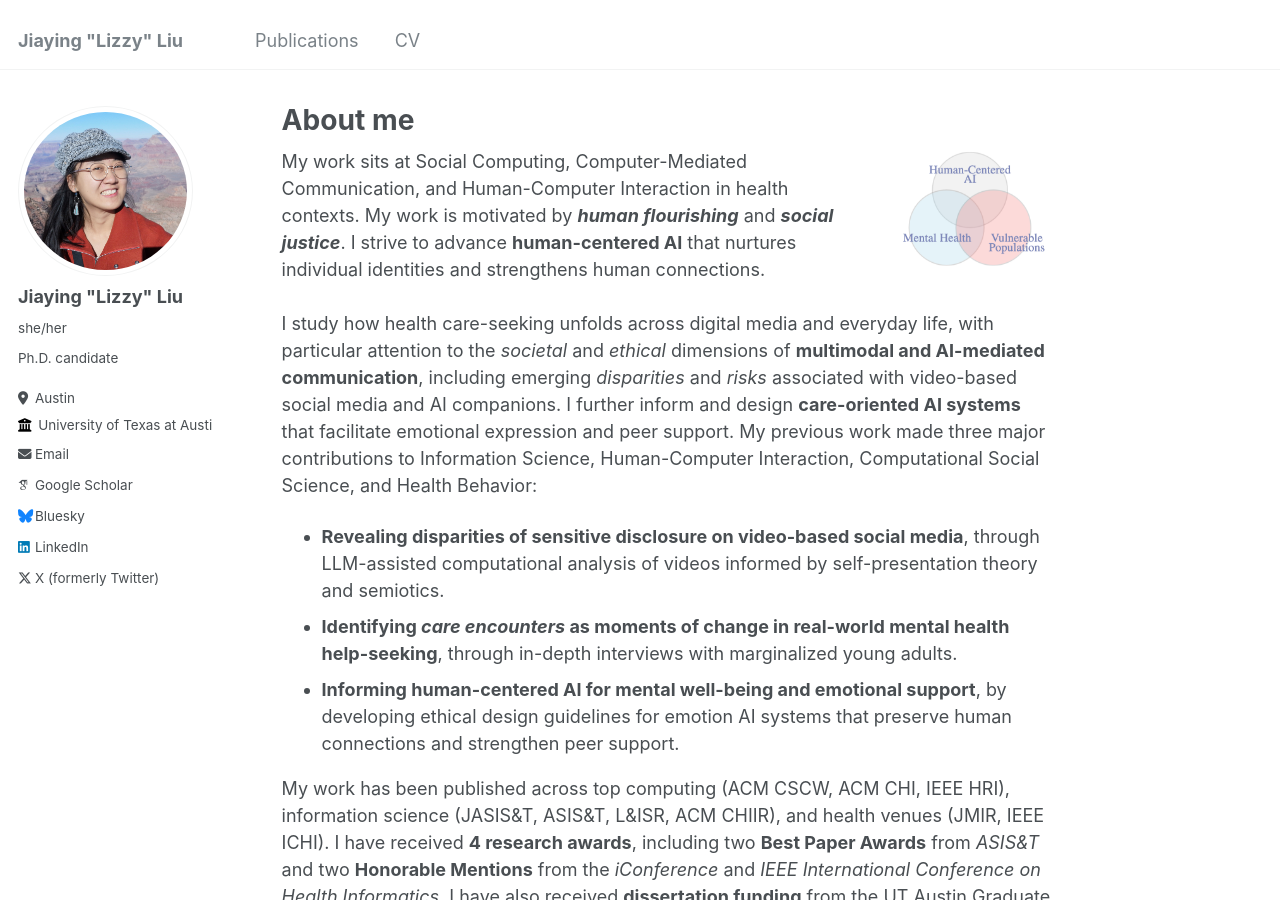
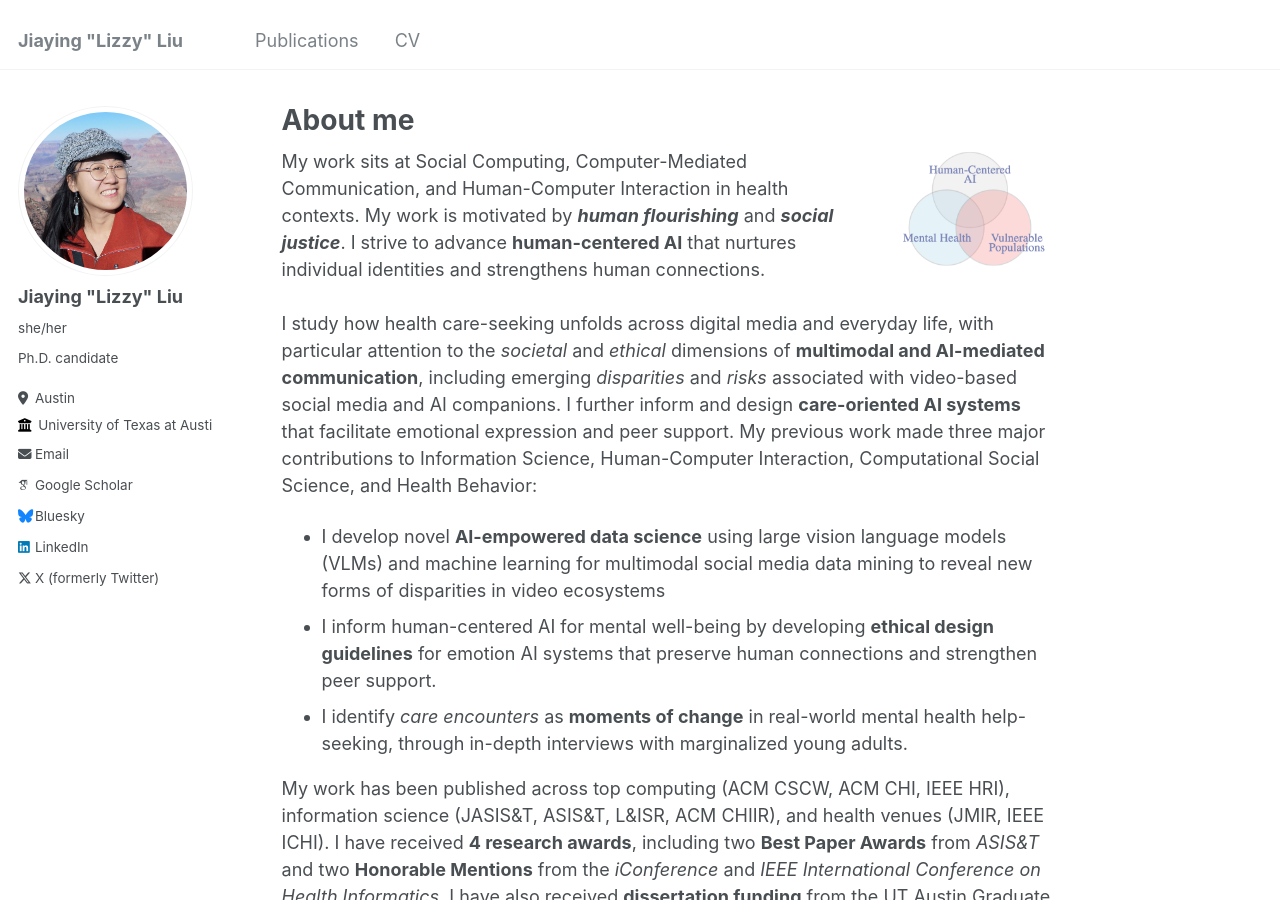
Before and after one commit to lizzyliu666/lizzyliu666.github.io, a Jekyll site: the page built from _pages/about.md, in a window 1280 px wide and 900 px high. Built offline with Jekyll 4.4.1, drawn with Linux system fonts in a browser that asks for light colours; some web fonts are replaced.

Commit message:
Revise contributions and research focus in about.md
Updated contributions to reflect new research focus on AI-empowered data science and ethical design guidelines.

```diff
--- a/_pages/about.md
+++ b/_pages/about.md
@@ -19,9 +19,9 @@ My work sits at Social Computing, Computer-Mediated Communication, and Human-Com
 
 I study how health care-seeking unfolds across digital media and everyday life, with particular attention to the _societal_ and _ethical_ dimensions of **multimodal and AI-mediated communication**, including emerging _disparities_ and _risks_ associated with video-based social media and AI companions. I further inform and design **care-oriented AI systems** that facilitate emotional expression and peer support. My previous work made three major contributions to Information Science, Human-Computer Interaction, Computational Social Science, and Health Behavior:
 
-- **Revealing disparities of sensitive disclosure on video-based social media**, through LLM-assisted computational analysis of videos informed by self-presentation theory and semiotics.
-- **Identifying <em>care encounters</em> as moments of change in real-world mental health help-seeking**, through in-depth interviews with marginalized young adults.
-- **Informing human-centered AI for mental well-being and emotional support**, by developing ethical design guidelines for emotion AI systems that preserve human connections and strengthen peer support.
+- I develop novel **AI-empowered data science** using large vision language models (VLMs) and machine learning for multimodal social media data mining to reveal new forms of disparities in video ecosystems
+- I inform human-centered AI for mental well-being by developing **ethical design guidelines** for emotion AI systems that preserve human connections and strengthen peer support.
+- I identify <em>care encounters</em> as **moments of change** in real-world mental health help-seeking, through in-depth interviews with marginalized young adults.
 
 My work has been published across top computing (ACM CSCW, ACM CHI, IEEE HRI), information science (JASIS&T, ASIS&T, L&ISR, ACM CHIIR), and health venues (JMIR, IEEE ICHI). I have received **4 research awards**, including two **Best Paper Awards** from *ASIS&T* and two **Honorable Mentions** from the *iConference* and *IEEE International Conference on Health Informatics*. I have also received **dissertation funding** from the UT Austin Graduate School (\$52,000) and the Berkeley Center for New Media (\$2,500).
 
```
